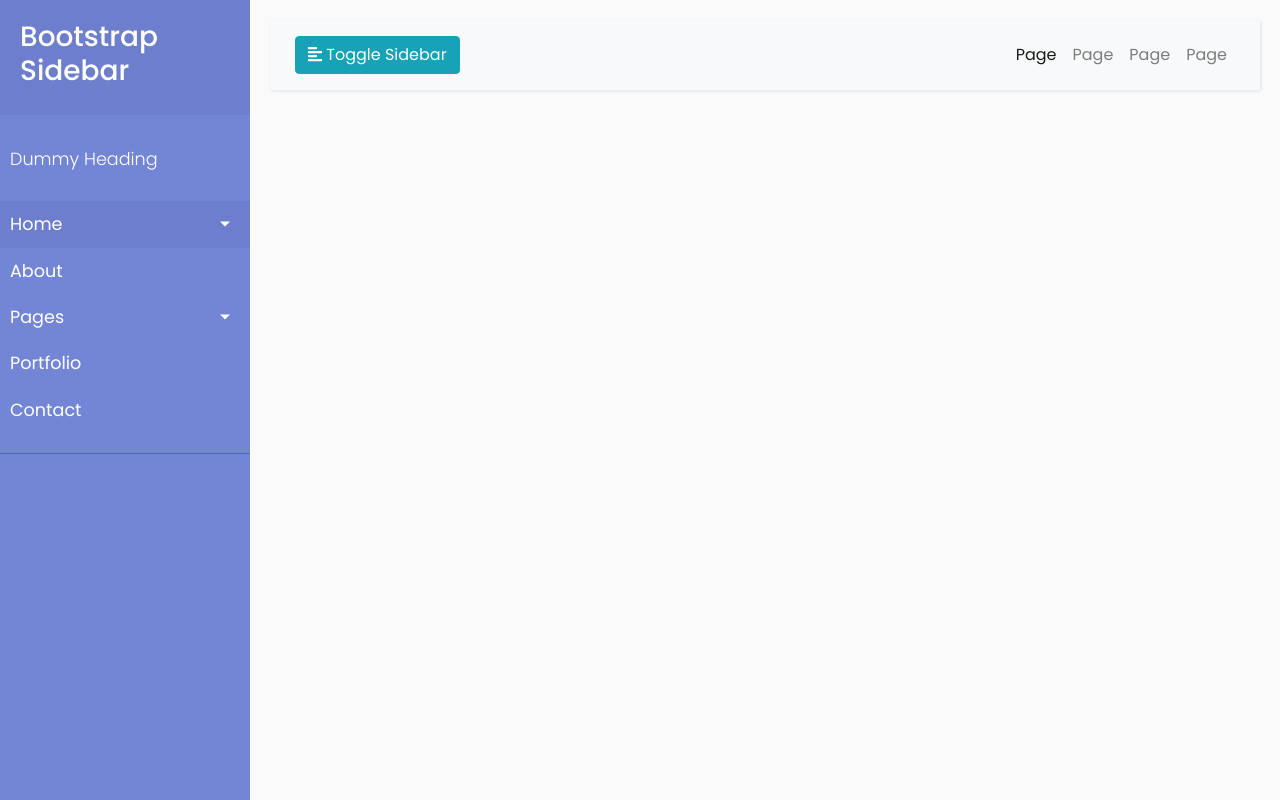
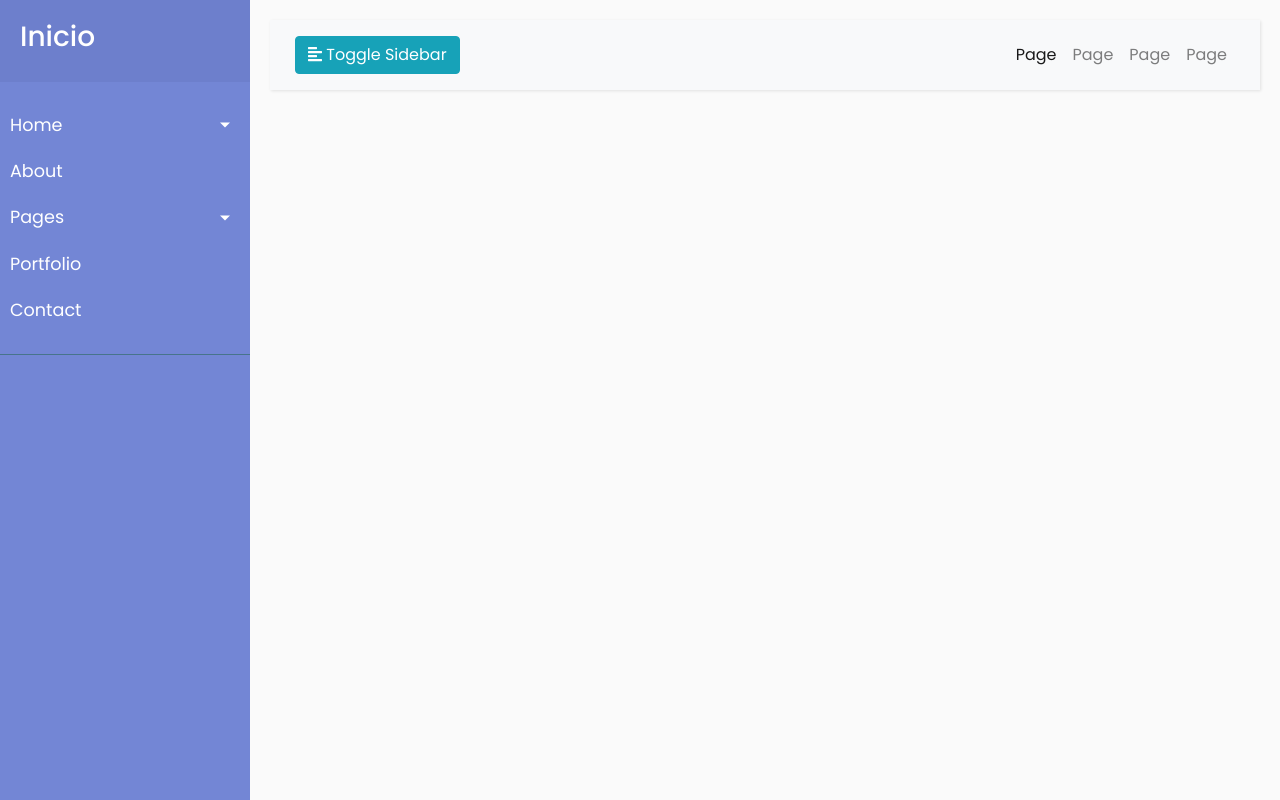
Before and after one commit to pescaecia/All, a PHP site: page / in a window 1280 px wide. Run offline with PHP 8.4, Linux system fonts and the light colour scheme; some libraries are stand-ins or nearby versions.

Commit message:
Merge origin/master
Conflicts:
	Sql/Databaserson.sql

```diff
--- a/index.php
+++ b/index.php
@@ -13,12 +13,12 @@
         <!-- Sidebar  -->
         <nav id="sidebar">
             <div class="sidebar-header">
-                <h3>Bootstrap Sidebar</h3>
+                <h3><a href="index.php">Inicio</a></h3>
             </div>
 
              <ul class="list-unstyled components">
-                <p>Dummy Heading</p>
-                <li class="active">
+
+                <li class="">
                     <a href="#homeSubmenu" data-toggle="collapse" aria-expanded="false" class="dropdown-toggle">Home</a>
                     <ul class="collapse list-unstyled" id="homeSubmenu">
                         <li>
```
